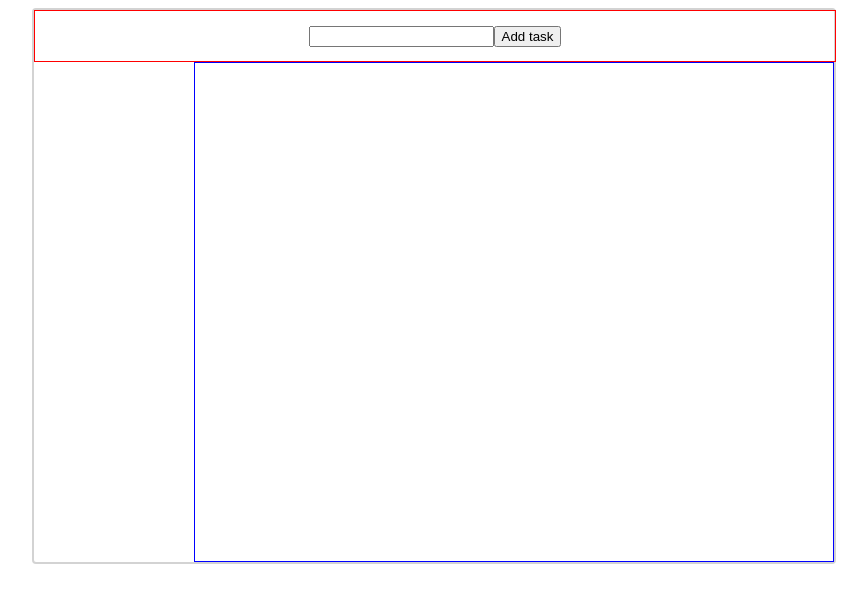
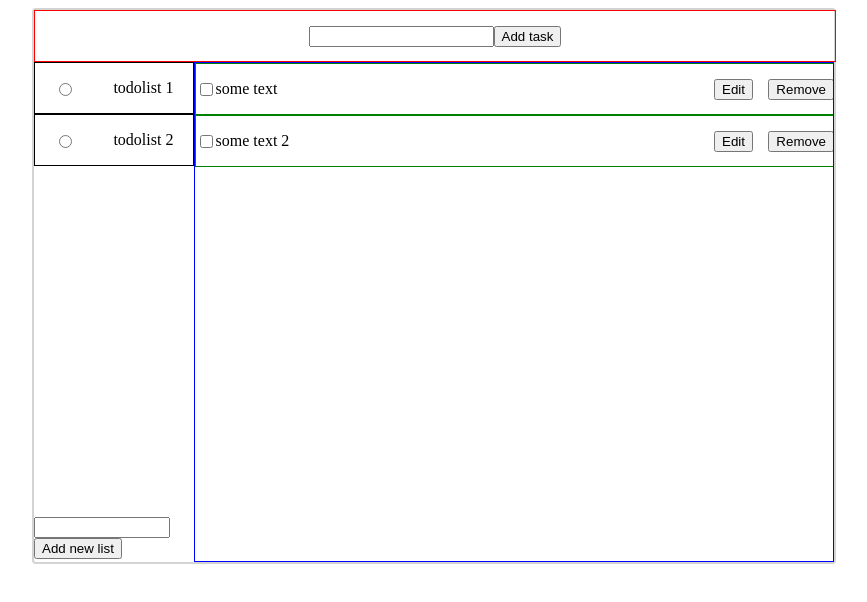
Before and after one commit to myroslavsok/todolistDOM, a plain HTML site: page index.html in a window 1280 px wide. Shown: the whole page, without its empty margins (206-1073 px from the left). Drawn offline with Linux system fonts and the light colour scheme.

Commit message:
Can add new list

```diff
--- a/index.html
+++ b/index.html
@@ -18,10 +18,23 @@
         </div>
         <div class="todolist__container">
             <div class="task__list__container">
-
+                <div class="task__lists" id="tasksList">
+                    <label>
+                        <input type="radio" name="todolist" value="email">
+                        <p>todolist 1</p>
+                    </label>
+                    <label>
+                        <input type="radio" name="todolist" value="email">
+                        <p>todolist 2</p>
+                    </label>
+                </div>
+                <div class="lists__control__panel">
+                    <input id="addListField" type="text">
+                    <button id="addListBtn">Add new list</button>
+                </div>
             </div>
             <div class="task__container" id="toDoListTasks">
-                <!-- <div class="task__item">
+                <div class="task__item">
                     <label>
                         <input type="checkbox">
                         <p>some text</p>
@@ -40,7 +53,7 @@
                         <button class="edit_task__item">Edit</button>
                         <button class="remove_task__item">Remove</button>
                     </div>
-                </div> -->
+                </div>
             </div>
         </div>
     </main>
--- a/script.js
+++ b/script.js
@@ -51,6 +51,7 @@ toDoListTasks.addEventListener('mousedown', (event) => {
         let taskItemContainer = target.closest('button.edit_task__item').parentNode.parentNode;
         let taskItemName = taskItemContainer.getElementsByTagName('p');
         return taskItemName[0].textContent = prompt('Rename task', taskItemName[0].textContent);
+        //ESC
     }
     // Checking-unchecking
     let taskItem = target.closest('div.task__item');
@@ -62,21 +63,39 @@ toDoListTasks.addEventListener('mousedown', (event) => {
     } else {
         taskItemInput[0].setAttribute("checked", "checked");
     }
-    // taskItemInput[0].checked = !taskItemInput[0].checked;
 });
 
 // On load
-window.onload = function() {
-    toDoListTasks.innerHTML = localStorage.getItem('tasks');
-};
+// window.onload = function() {
+//     toDoListTasks.innerHTML = localStorage.getItem('tasks');
+// };
 
 // Adding to localStorage
-window.addEventListener('beforeunload', e => {
-    // Cancel the event
-    // e.preventDefault();
-    // Chrome requires returnValue to be set
-    e.returnValue = 'returnValue';
-    localStorage.setItem('tasks', toDoListTasks.innerHTML);
+// window.addEventListener('beforeunload', e => {
+//     // Cancel the event
+//     // e.preventDefault();
+//     // Chrome requires returnValue to be set
+//     e.returnValue = 'returnValue';
+//     localStorage.setItem('tasks', toDoListTasks.innerHTML);
 
-    // console.log('test 2');
-  });
+//     // console.log('test 2');
+//   });
+
+// Add new list
+let addListBtn = document.getElementById('addListBtn');
+let addListField = document.getElementById('addListField');
+let tasksList = document.getElementById('tasksList');
+
+addListBtn.addEventListener('click', () => {
+    let listItem = document.createElement('label');
+    let listItemInput = document.createElement('input');
+    listItemInput.type = 'radio';
+    listItemInput.name = 'todolist';
+    let listItemText = document.createElement('p');
+    listItemText.textContent = addListField.value;
+    listItem.append(listItemInput);
+    listItem.append(listItemText);
+
+    tasksList.append(listItem);
+    addListField.value = '';
+})
--- a/style.css
+++ b/style.css
@@ -21,9 +21,26 @@ main {
     align-items: stretch;
 }
 
+/* TASK LIST */
 .task__list__container {
     width: 20%;
 }
+.task__lists {
+    height: 91%;
+    overflow-y: auto;
+}
+.task__list__container label {
+    display: flex;
+    justify-content: space-around;
+    align-items: center;
+    border: 1px solid black;
+}
+
+.lists__control__panel input {
+    width: 80%;
+}
+
+/*  */
 
 .task__container {
     width: 80%;
```
